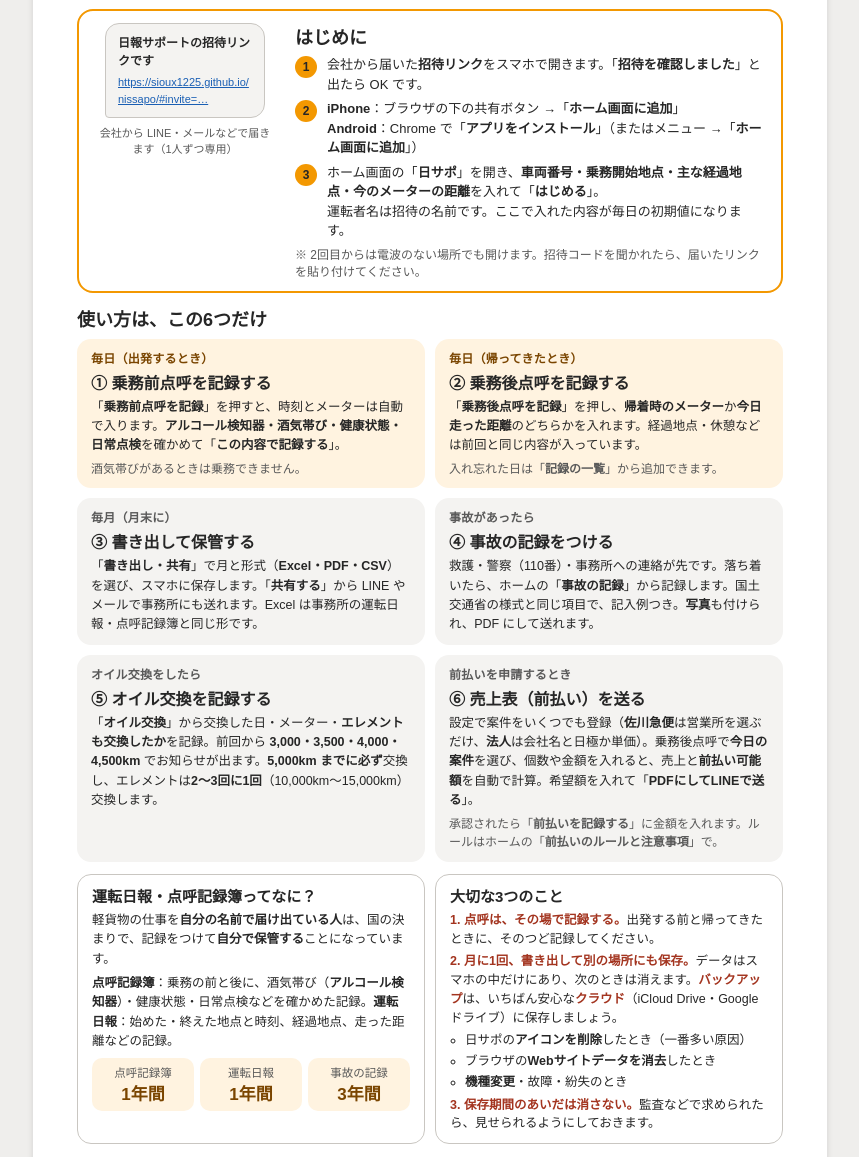
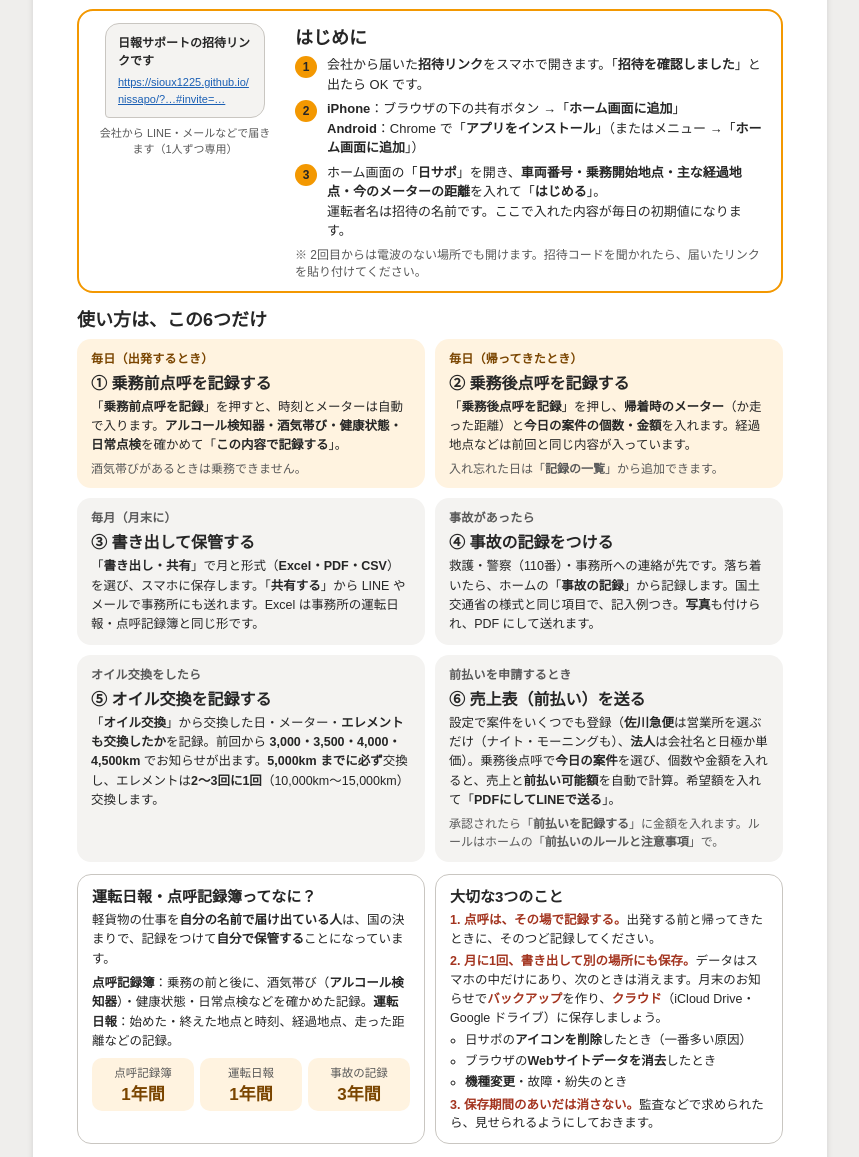
Before and after one commit to Sioux1225/nissapo, a website: page 配布用_使い方ガイド.html in a window 1280 px wide. Shown: the part 136-1293 px from the top of the page, without its empty margins (210-1069 px from the left). Drawn offline with Linux system fonts and the light colour scheme; a web font is replaced by a local one.

Commit message:
使い方ガイド：乗務後点呼の案件の個数・金額、佐川急便のナイト・モーニング、月末のバックアップのお知らせを反映
Co-Authored-By: Claude Opus 5.5 <noreply@anthropic.com>

```diff
--- a/配布用_使い方ガイド.html
+++ b/配布用_使い方ガイド.html
@@ -91,7 +91,7 @@ h3 { font-size: 16px; font-weight: 700; }
 
   <section class="start" aria-labelledby="start-h">
     <div class="qr">
-      <div class="bubble"><b>日報サポートの招待リンクです</b><span class="lnk">https://sioux1225.github.io/nissapo/#invite=…</span></div>
+      <div class="bubble"><b>日報サポートの招待リンクです</b><span class="lnk">https://sioux1225.github.io/nissapo/?…#invite=…</span></div>
       <span>会社から LINE・メールなどで届きます（1人ずつ専用）</span>
     </div>
     <div>
@@ -112,7 +112,7 @@ h3 { font-size: 16px; font-weight: 700; }
         <p>「<b>乗務前点呼を記録</b>」を押すと、時刻とメーターは自動で入ります。<b>アルコール検知器・酒気帯び・健康状態・日常点検</b>を確かめて「<b>この内容で記録する</b>」。</p>
         <p class="tip">酒気帯びがあるときは乗務できません。</p></article>
       <article class="card often"><span class="when">毎日（帰ってきたとき）</span><h3>② 乗務後点呼を記録する</h3>
-        <p>「<b>乗務後点呼を記録</b>」を押し、<b>帰着時のメーター</b>か<b>今日走った距離</b>のどちらかを入れます。経過地点・休憩などは前回と同じ内容が入っています。</p>
+        <p>「<b>乗務後点呼を記録</b>」を押し、<b>帰着時のメーター</b>（か走った距離）と<b>今日の案件の個数・金額</b>を入れます。経過地点などは前回と同じ内容が入っています。</p>
         <p class="tip">入れ忘れた日は「<b>記録の一覧</b>」から追加できます。</p></article>
       <article class="card rare"><span class="when">毎月（月末に）</span><h3>③ 書き出して保管する</h3>
         <p>「<b>書き出し・共有</b>」で月と形式（<b>Excel・PDF・CSV</b>）を選び、スマホに保存します。「<b>共有する</b>」から LINE やメールで事務所にも送れます。Excel は事務所の運転日報・点呼記録簿と同じ形です。</p></article>
@@ -121,7 +121,7 @@ h3 { font-size: 16px; font-weight: 700; }
       <article class="card rare"><span class="when">オイル交換をしたら</span><h3>⑤ オイル交換を記録する</h3>
         <p>「<b>オイル交換</b>」から交換した日・メーター・<b>エレメントも交換したか</b>を記録。前回から <b>3,000・3,500・4,000・4,500km</b> でお知らせが出ます。<b>5,000km までに必ず</b>交換し、エレメントは<b>2〜3回に1回</b>（10,000km〜15,000km）交換します。</p></article>
       <article class="card rare"><span class="when">前払いを申請するとき</span><h3>⑥ 売上表（前払い）を送る</h3>
-        <p>設定で案件をいくつでも登録（<b>佐川急便</b>は営業所を選ぶだけ、<b>法人</b>は会社名と日極か単価）。乗務後点呼で<b>今日の案件</b>を選び、個数や金額を入れると、売上と<b>前払い可能額</b>を自動で計算。希望額を入れて「<b>PDFにしてLINEで送る</b>」。</p>
+        <p>設定で案件をいくつでも登録（<b>佐川急便</b>は営業所を選ぶだけ（ナイト・モーニングも）、<b>法人</b>は会社名と日極か単価）。乗務後点呼で<b>今日の案件</b>を選び、個数や金額を入れると、売上と<b>前払い可能額</b>を自動で計算。希望額を入れて「<b>PDFにしてLINEで送る</b>」。</p>
         <p class="tip">承認されたら「<b>前払いを記録する</b>」に金額を入れます。ルールはホームの「<b>前払いのルールと注意事項</b>」で。</p></article>
     </div>
   </section>
@@ -138,7 +138,7 @@ h3 { font-size: 16px; font-weight: 700; }
     <div class="box"><h2>大切な3つのこと</h2>
       <ul class="must">
         <li><b>1. 点呼は、その場で記録する。</b>出発する前と帰ってきたときに、そのつど記録してください。</li>
-        <li><b>2. 月に1回、書き出して別の場所にも保存。</b>データはスマホの中だけにあり、次のときは消えます。<b>バックアップ</b>は、いちばん安心な<b>クラウド</b>（iCloud Drive・Google ドライブ）に保存しましょう。
+        <li><b>2. 月に1回、書き出して別の場所にも保存。</b>データはスマホの中だけにあり、次のときは消えます。月末のお知らせで<b>バックアップ</b>を作り、<b>クラウド</b>（iCloud Drive・Google ドライブ）に保存しましょう。
           <ul class="lost">
             <li>日サポの<b>アイコンを削除</b>したとき（一番多い原因）</li>
             <li>ブラウザの<b>Webサイトデータを消去</b>したとき</li>
```
